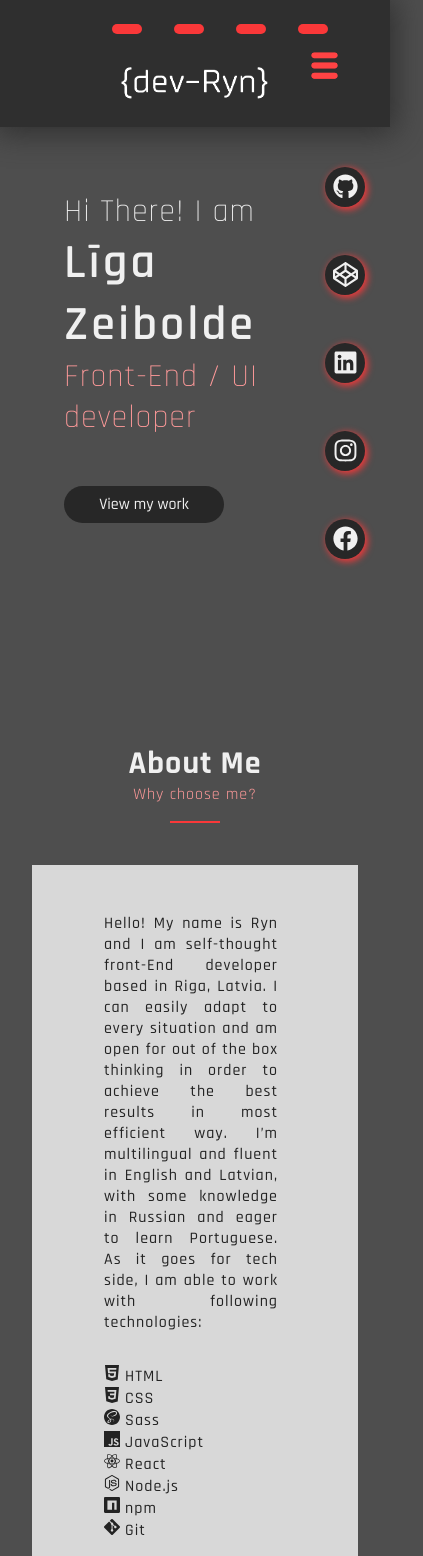
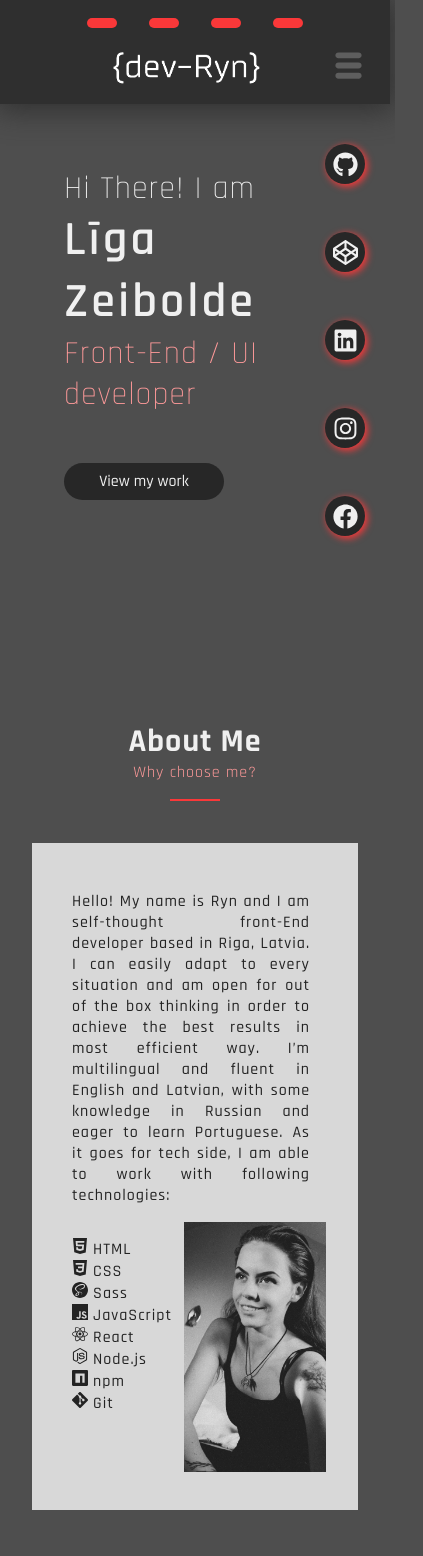
Before and after one commit to RynRaven/dev-Ryn, a React (Create React App) app: page / in a window 390 px wide. Shown: the top 1556 px of the page, 423 px wide, since content can reach past the window. Built offline with nearby package versions, Linux system fonts and the light colour scheme.

Commit message:
Mobile responsive
Fixed mobile responsiveness

```diff
--- a/src/components/navbar/NavBar.jsx
+++ b/src/components/navbar/NavBar.jsx
@@ -29,7 +29,7 @@ const NavBar = () => {
             <div className="page__navbar-menu">
                 {toggleMenu
                 ? <TiChevronLeftOutline color="var(--color-bright)" size={40} onClick={() => setToggleMenu(false)} />
-                : <TiThMenu color="var(--color-bright)" size={35} onClick={() => setToggleMenu(true)} />
+                : <TiThMenu color="var(--color-accent)" size={35} onClick={() => setToggleMenu(true)} />
                 }
                 {toggleMenu && (
                 <div className="page__navbar-menu_container scale-up-center">
--- a/src/components/navbar/navbar.scss
+++ b/src/components/navbar/navbar.scss
@@ -56,12 +56,11 @@
             position: absolute;
             top: 0;
             right: 0;
-            padding: 2.8rem 3rem;
             visibility: hidden;
 
             & svg {
                 cursor: pointer;
-                margin: 1rem;
+                //margin: 1rem;
             }
 
             &_container {
@@ -89,11 +88,26 @@
 
     }
 }
+@media screen and (max-width: 1366px){
+    .page {
+        &__navbar {
+            padding: 1.5rem 7rem;
+        }
+    }
+}
 
 @media screen and (max-width: 1024px){
     .page {
         &__navbar {
             padding: 1rem 5rem;
+
+            &-links {
+                &_container {
+                    & p {
+                        font-size: 20px;
+                    }
+                }
+            };
         }
     }
 }
@@ -101,6 +115,8 @@
 @media screen and (max-width: 768px){
     .page {
         &__navbar {
+            padding: 1rem 2rem;
+
             &-links{
                 &_container {
                     display: none;
@@ -109,22 +125,27 @@
             &-menu {
                 display: flex;
                 visibility: visible;
-                padding: 1rem;
+                padding: 1rem 1.7rem;
 
                 &_container {
                     margin-right: 40%;
                     margin-top: 0;
+                    padding: 3rem;
+                }
+
+                & svg {
+
                 }
             }
         }
     }
 }
 
-@media screen and (max-width: 550px){
+@media screen and (max-width: 600px){
     .page {
         &__navbar {
-            height: 15vh;
-            padding: 3rem 2rem .5rem 2rem;
+            height: auto;
+            padding: 3rem 2rem 1rem 1rem;
 
             &-links {
                 justify-content: center;
@@ -134,7 +155,7 @@
             }
 
             &-menu {
-                padding: 2rem;
+                padding: 3rem 1.5rem;
             }
         }
     }
--- a/src/components/navigation/nav.scss
+++ b/src/components/navigation/nav.scss
@@ -56,9 +56,11 @@
     }
 
     @media screen and (max-width: 768px){
-        top: 1%;
+        top: 2px;
+        width: auto;
         left: 50%;
-        width: 50px;
+        right: 50%;
+
 
         &__list {
             flex-direction: row;
--- a/src/containers/about/about.scss
+++ b/src/containers/about/about.scss
@@ -80,6 +80,7 @@
 
             &_info {
                 flex: 3;
+                min-width: 400px;
             }
             &_skills {
                 flex: 1;
@@ -108,6 +109,10 @@
                     padding: 2rem 1rem 1rem 1rem;
                 }
             }
+
+            &_info {
+                min-width: 350px;
+            }
         }
     }
 
@@ -124,6 +129,7 @@
             &_info {
                 flex: 2;
                 padding-right: 1rem;
+                min-width: 300px;
             }
 
             &_image {
@@ -135,4 +141,20 @@
             }
         }
     }
+
+    @media screen and (max-width: 600px){
+        &__box {
+            flex-wrap: wrap;
+            padding: 2rem 2rem;
+            &_info {
+                min-width: 250px;
+            }
+
+            &_image {
+                img {
+                    padding: 0;
+                }
+            }
+        }
+    }
 }
--- a/src/containers/footer/footer.scss
+++ b/src/containers/footer/footer.scss
@@ -59,7 +59,7 @@
     }
 
     @media screen and (max-width: 1366px){
-        height: 16vh;
+        height: auto;
     }
 
     @media screen and (max-width: 1024px){
@@ -70,6 +70,7 @@
             &-nav{
                 width: 70%;
                 padding: .5rem 5rem;
+
                 & p{
                     font-size: 18px;
                 }
@@ -87,7 +88,8 @@
         &__up {
             padding: .5rem;
             &-nav{
-                width: 60%;
+                width: 70%;
+                padding: .5rem 2rem;
                 & p{
                     font-size: 14px;
                 }
@@ -106,4 +108,16 @@
             }
         }
     }
+
+    @media screen and (max-width: 600px){
+        &__up {
+            &-nav {
+                padding: .5rem 1rem;
+
+                & p{
+                    font-size: 10px;
+                }
+            }
+        }
+    }
 }
```
Also changed, not shown: 1 other file (tests, documents, lock files or other folders).
